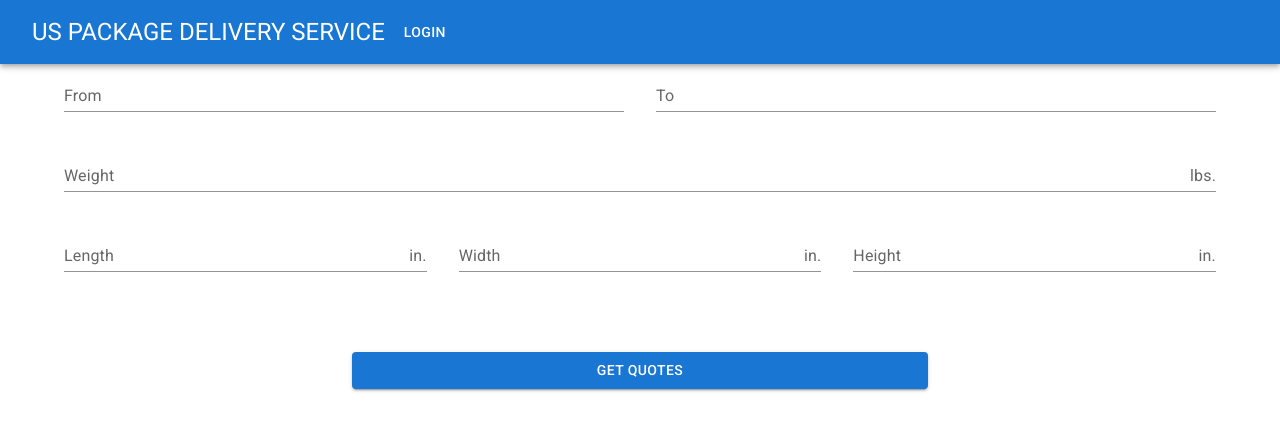
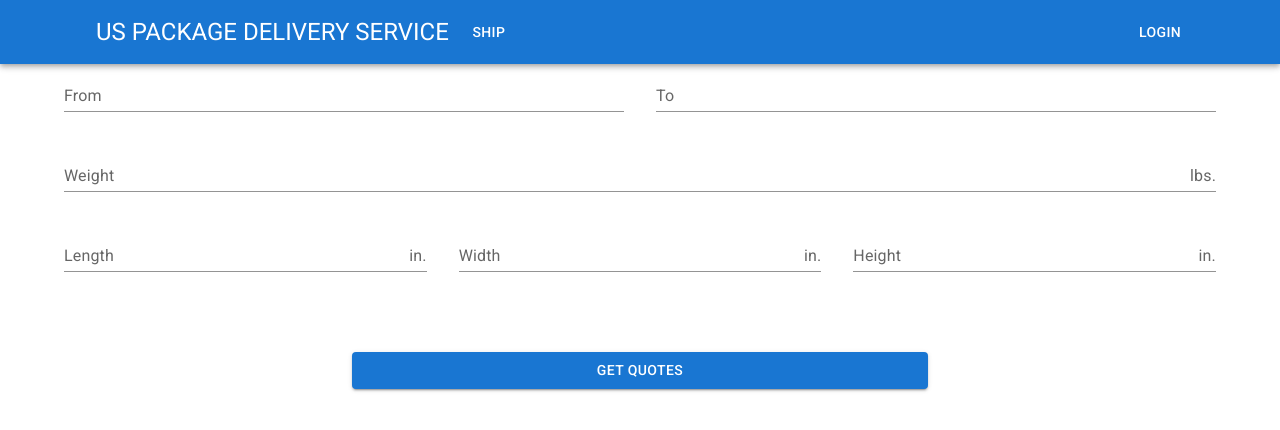
Before and after one commit to JCVCoding/shipping-app, a React (Vite) app: page / in a window 1280 px wide. Shown: the top 430 px of the page. Built offline with nearby package versions, Linux system fonts and the light colour scheme.

Commit message:
Add ship link to nav bar and made some styling updates to the nav bar

```diff
--- a/src/main.tsx
+++ b/src/main.tsx
@@ -1,42 +1,56 @@
-import React from 'react';
-import ReactDOM from 'react-dom/client';
+import React from "react";
+import ReactDOM from "react-dom/client";
 import {
   createBrowserRouter,
   Link,
   Outlet,
   RouterProvider,
-} from 'react-router-dom';
+} from "react-router-dom";
 
-import { AppBar, Button, Container, Toolbar, Typography } from '@mui/material';
-import Home from './pages/home.tsx';
-import ShipPage from './pages/ship.tsx';
-import ShipDetails from './pages/shipDetails.tsx';
-import Payment from './pages/payment.tsx';
-import ConfirmationPage from './pages/confirmation.tsx';
+import {
+  AppBar,
+  Box,
+  Button,
+  Container,
+  Toolbar,
+  Typography,
+} from "@mui/material";
+import Home from "./pages/home.tsx";
+import ShipPage from "./pages/ship.tsx";
+import ShipDetails from "./pages/shipDetails.tsx";
+import Payment from "./pages/payment.tsx";
+import ConfirmationPage from "./pages/confirmation.tsx";
 
-import '@fontsource/roboto/300.css';
-import '@fontsource/roboto/400.css';
-import '@fontsource/roboto/500.css';
-import '@fontsource/roboto/700.css';
-import './index.css';
+import "@fontsource/roboto/300.css";
+import "@fontsource/roboto/400.css";
+import "@fontsource/roboto/500.css";
+import "@fontsource/roboto/700.css";
+import "./index.css";
 
-import store from './store.ts';
-import { Provider } from 'react-redux';
+import store from "./store.ts";
+import { Provider } from "react-redux";
 
 export const Layout = () => {
   return (
     <>
-      <AppBar position='static'>
-        <Toolbar>
-          <Button color='inherit' component={Link} to='/'>
-            <Typography variant='h5' component={'div'}>
-              US Package Delivery Service
-            </Typography>
-          </Button>
-          <Button color='inherit'>Login</Button>
-        </Toolbar>
+      <AppBar position="static">
+        <Container maxWidth={"lg"}>
+          <Toolbar sx={{ justifyContent: "space-between", padding: 0 }}>
+            <Box>
+              <Button color="inherit" component={Link} to="/">
+                <Typography variant="h5" component={"div"}>
+                  US Package Delivery Service
+                </Typography>
+              </Button>
+              <Button color="inherit" component={Link} to="/ship">
+                Ship
+              </Button>
+            </Box>
+            <Button color="inherit">Login</Button>
+          </Toolbar>
+        </Container>
       </AppBar>
-      <Container maxWidth={'lg'}>
+      <Container maxWidth={"lg"}>
         <Outlet />
       </Container>
     </>
@@ -47,16 +61,16 @@ const router = createBrowserRouter([
   {
     element: <Layout />,
     children: [
-      { path: '/', element: <Home /> },
-      { path: '/payment', element: <Payment /> },
-      { path: '/ship', element: <ShipPage /> },
-      { path: '/ship-details', element: <ShipDetails /> },
-      { path: '/confirmation', element: <ConfirmationPage /> },
+      { path: "/", element: <Home /> },
+      { path: "/payment", element: <Payment /> },
+      { path: "/ship", element: <ShipPage /> },
+      { path: "/ship-details", element: <ShipDetails /> },
+      { path: "/confirmation", element: <ConfirmationPage /> },
     ],
   },
 ]);
 
-ReactDOM.createRoot(document.getElementById('root')!).render(
+ReactDOM.createRoot(document.getElementById("root")!).render(
   <React.StrictMode>
     <Provider store={store}>
       <RouterProvider router={router} />
```
